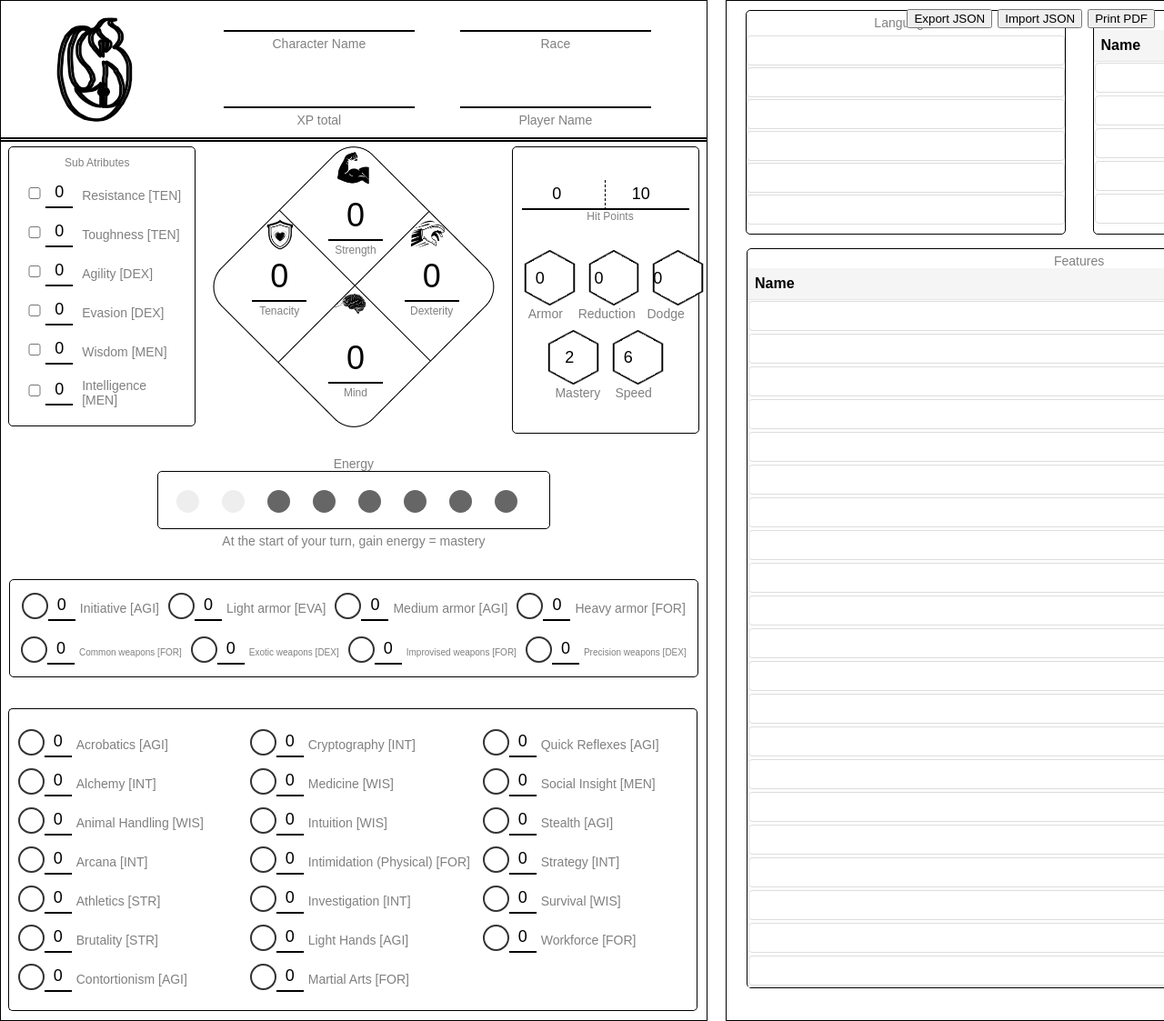
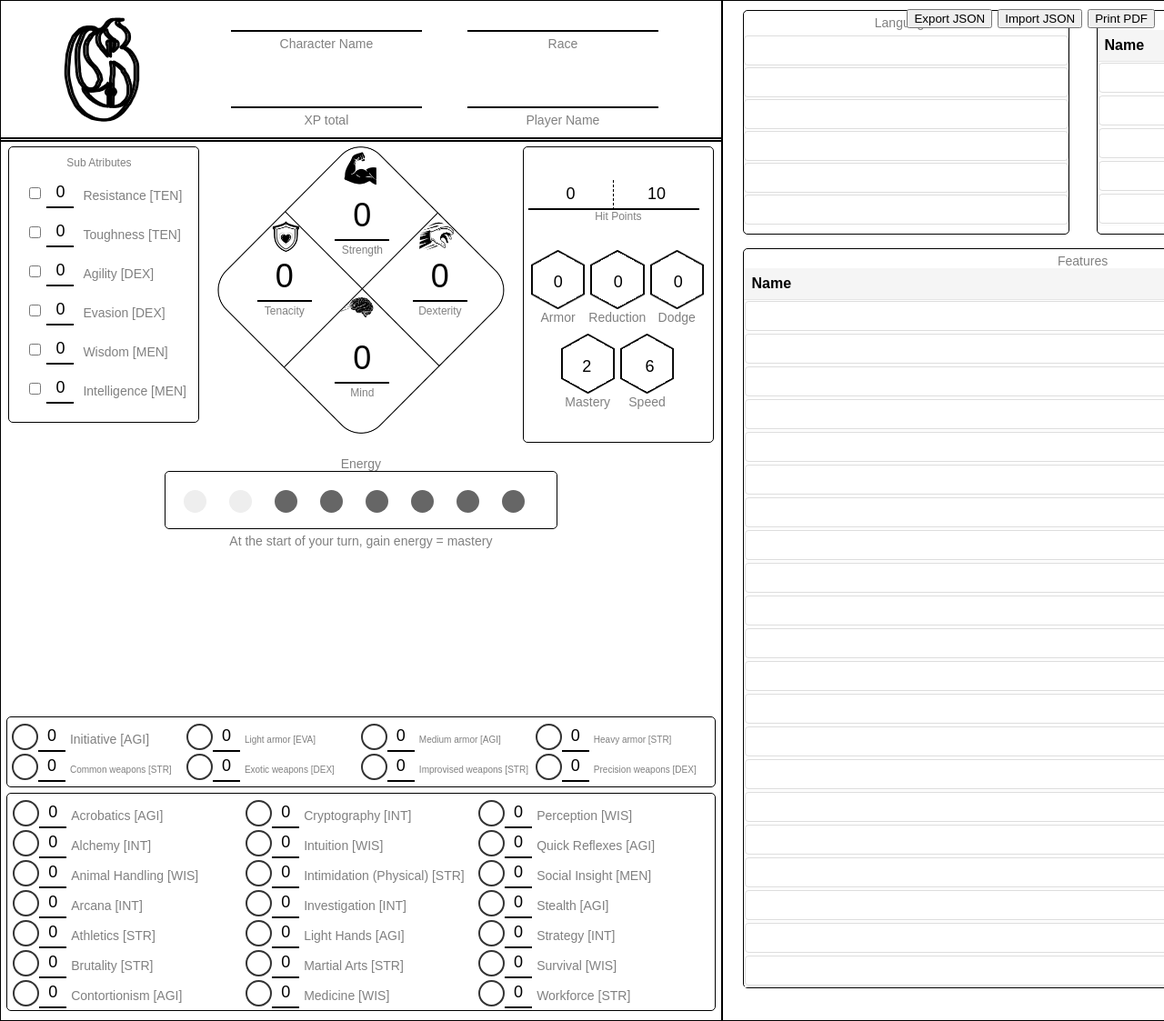
Before and after one commit to HDharder/Gogryo-System, a plain HTML site: page index.html in a window 1280 px wide. Shown: the top 1123 px of the page at 91% size. Drawn offline with Linux system fonts and the light colour scheme.

Commit message:
Update index.html

```diff
--- a/index.html
+++ b/index.html
@@ -82,6 +82,12 @@
       font-size: 14px;
       color: gray;
       margin-top: 5px;
+      -webkit-touch-callout: text; /* iOS Safari */
+        -webkit-user-select: text; /* Safari */
+         -khtml-user-select: text; /* Konqueror HTML */
+           -moz-user-select: text; /* Old versions of Firefox */
+            -ms-user-select: text; /* Internet Explorer/Edge */
+                user-select: text; /* Non-prefixed version, currently supported by Chrome, Edge, Opera and Firefox */
     }
 
     /* --- Menu --- */
@@ -123,6 +129,13 @@
     margin-top: 3px;
     }
 
+    /* Chrome, Safari, Edge, Opera */
+    input::-webkit-outer-spin-button,
+    input::-webkit-inner-spin-button {
+      -webkit-appearance: none;
+      margin: 0;
+    }
+    /* Firefox */
     input[type="number"] {
         -moz-appearance: textfield;
     }
@@ -177,6 +190,16 @@
       display:inline-flex;
       align-items: center;
       gap: 10px;
+      -webkit-touch-callout: none; /* iOS Safari */
+        -webkit-user-select: none; /* Safari */
+         -khtml-user-select: none; /* Konqueror HTML */
+           -moz-user-select: none; /* Old versions of Firefox */
+            -ms-user-select: none; /* Internet Explorer/Edge */
+                user-select: none; /* Non-prefixed version, currently supported by Chrome, Edge, Opera and Firefox */
+    }
+    .bonus-row#equip {
+      width: 25%;
+      max-width: 25%;
     }
 
     .main {
@@ -299,17 +322,17 @@
 
     /* Skills */
     .skills {
-      position: absolute;
+      /*position: absolute;*/
       bottom: 10px;
       left: 1%;
       display: flex;          /* em vez de inline-flex */
       flex-direction: column; /* organiza em coluna */
-      gap: 10px;              /* espaço vertical entre linhas */
-      border: 1px solid #000;
+      /*gap: 10px;              /* espaço vertical entre linhas */
+      /*border: 1px solid #000;
       border-radius: 5px;
       padding-right: 10px;
       padding-top: 20px;
-      padding-bottom: 20px;
+      padding-bottom: 20px;*/
       max-width: 33%;
       width: 33%
     }
@@ -334,7 +357,7 @@
         display: flex;
         justify-content: center;
         align-items: flex-start; /* ou center se quiser centralizar */
-        gap: 20px; /* espaçamento entre páginas na tela */
+        /*gap: 20px; /* espaçamento entre páginas na tela */
       }
     }
 
@@ -641,40 +664,40 @@
     <div class="caption" style="text-align: center;">At the start of your turn, gain energy = mastery</div>
 
     <!-- Body Stats -->
-    <div class="main">
+    <div class="main" style="padding-right: 5px; padding-left: 5px;">
         <div class="bonus-row" style="padding-right: 10px;">
           <input type="number" id="currentLife" class="atbBox" value="0" style="margin-right: -10px;width: 50%;" saveid="currentLife">
           <input type="number" id="maxLife" class="atbBox" readonly style="width: 50%;border-left: 1px dashed #000;" value="10">
         </div>
         <div style="text-align:center; font-size: 12px;margin-top: -10px;color: gray; padding-bottom: 20px;">Hit Points</div>
-        <div class="bonus-row" style="padding-right: 10px;">
+        <div class="bonus-row" style="gap: 0px">
           <img src="bordernew.fw.png" alt="Armor" style="width: 33%;">
           <img src="bordernew.fw.png" alt="Reduction" style="width: 33%;">
           <img src="bordernew.fw.png" alt="Evasion" style="width: 33%;">
         </div>
-        <div class="bonus-row" style="padding-right: 10px; margin-top: -55px;">
+        <div class="bonus-row" style="gap: 0px; margin-top: -55px;">
           <input type="number" id="armormain" style="width: 33%; background: none; border: none;" readonly value="0">
           <input type="number" id="reductionmain" style="width: 33%; background: none; border: none;" readonly value="0">
           <input type="number" id="dodgemain" style="width: 33%; background: none; border: none;" readonly value="0">
         </div>
-        <div class="bonus-row" style="padding-right: 10px; margin-top: 0px;">
+        <div class="bonus-row" style="gap: 0px; margin-top: 0px;">
           <div class="caption" style="width: 33%;text-align: center;">Armor</div>
           <div class="caption" style="width: 33%;text-align: center">Reduction</div>
           <div class="caption" style="width: 33%;text-align: center">Dodge</div>
         </div>
-        <div class="bonus-row" style="padding-right: 10px;">
+        <div class="bonus-row" style="gap: 0px;">
           <div style="width: 16.5%;"></div>
           <img src="bordernew.fw.png" alt="mastery" style="width: 33%;">
           <img src="bordernew.fw.png" alt="Speed" style="width: 33%;">
           <div style="width: 16.5%;"></div>
         </div>
-        <div class="bonus-row" style="padding-right: 10px; margin-top: -55px;">
+        <div class="bonus-row" style="gap: 0px; margin-top: -55px;">
           <div style="width: 16.5%;"></div>
           <input type="number" id="mastery" style="width: 33%; background: none; border: none;" readonly value="2" saveid="mastery">
           <input type="number" id="speedmain" style="width: 33%; background: none; border: none;" readonly value="9">
           <div style="width: 16.5%;"></div>
         </div>
-        <div class="bonus-row" style="padding-right: 10px; margin-top: 0px;">
+        <div class="bonus-row" style="gap: 0px;">
           <div style="width: 16.5%;"></div>
           <div class="caption" style="width: 33%;text-align: center;">Mastery</div>
           <div class="caption" style="width: 33%;text-align: center;">Speed</div>
@@ -683,46 +706,46 @@
     </div>
 
     <!-- Equipment -->
-    <div class="equip" style="bottom: -3%;border: 1px solid #000;border-radius: 5px;width: 97.4%;height: auto;">
-      <div style="width: 100%; height: 50%;display:flex;justify-content: center;align-items: center;gap: 10px;flex-direction:row;">
-        <div class="bonus-row">
+    <div class="equip" style="bottom: -16.5%;border: 1px solid #000;border-radius: 5px;width: 97%;height: auto;padding: 5px;">
+      <div style="width: 100%; height: 50%;display:flex;justify-content: center;align-items: center;flex-direction:row;">
+        <div id="equip" class="bonus-row">
           <div id="quadstate" class="state state-0" value=0 index=20 atb=7 saveid="equipprof1"></div>
           <input type="text" id=20 class="atbBox" readonly style="margin-left: -10px;">
           <div class="caption" style="margin-left: -5px;">Initiative [AGI]</div>
         </div>
-        <div class="bonus-row">
+        <div id="equip" class="bonus-row">
           <div id="quadstate" class="state state-0" value=0 index=21 atb=8 saveid="equipprof2"></div>
           <input type="text" id=21 class="atbBox" readonly style="margin-left: -10px;">
-          <div class="caption" style="margin-left: -5px;">Light armor [EVA]</div>
-        </div>
-        <div class="bonus-row">
+          <div class="caption" style="margin-left: -5px;font-size: 10px">Light armor [EVA]</div>
+        </div>
+        <div id="equip" class="bonus-row">
           <div id="quadstate" class="state state-0" value=0 index=22 atb=7 saveid="equipprof3"></div>
           <input type="text" id=22 class="atbBox" readonly style="margin-left: -10px;">
-          <div class="caption" style="margin-left: -5px;">Medium armor [AGI]</div>
-        </div>
-        <div class="bonus-row">
+          <div class="caption" style="margin-left: -5px;font-size: 10px">Medium armor [AGI]</div>
+        </div>
+        <div id="equip" class="bonus-row">
           <div id="quadstate" class="state state-0" value=0 index=23 atb=1 saveid="equipprof4"></div>
           <input type="text" id=23 class="atbBox" readonly style="margin-left: -10px;">
-          <div class="caption" style="margin-left: -5px;">Heavy armor [FOR]</div>
-        </div>
-      </div>
-      <div style="width: 100%; height: 50%;margin-top: 10px;display:flex;justify-content: center;align-items: center;gap: 10px;flex-direction:row;">
-        <div class="bonus-row">
+          <div class="caption" style="margin-left: -5px;font-size: 10px">Heavy armor [STR]</div>
+        </div>
+      </div>
+      <div style="width: 100%; height: 50%;margin-top: 0px;display:flex;justify-content: center;align-items: center;flex-direction:row;">
+        <div id="equip" class="bonus-row">
           <div id="quadstate" class="state state-0" value=0 index=24 atb=1 saveid="equipprof5"></div>
           <input type="text" id=24 class="atbBox" readonly style="margin-left: -10px;">
-          <div class="caption" style="margin-left: -5px;font-size: 10px">Common weapons [FOR]</div>
-        </div>
-        <div class="bonus-row">
+          <div class="caption" style="margin-left: -5px;font-size: 10px">Common weapons [STR]</div>
+        </div>
+        <div id="equip" class="bonus-row">
           <div id="quadstate" class="state state-0" value=0 index=25 atb=3 saveid="equipprof6"></div>
           <input type="text" id=25 class="atbBox" readonly style="margin-left: -10px;">
           <div class="caption" style="margin-left: -5px;font-size: 10px">Exotic weapons [DEX]</div>
         </div>
-        <div class="bonus-row">
+        <div id="equip" class="bonus-row">
           <div id="quadstate" class="state state-0" value=0 index=26 atb=1 saveid="equipprof7"></div>
           <input type="text" id=26 class="atbBox" readonly style="margin-left: -10px;">
-          <div class="caption" style="margin-left: -5px;font-size: 10px">Improvised weapons [FOR]</div>
-        </div>
-        <div class="bonus-row">
+          <div class="caption" style="margin-left: -5px;font-size: 10px">Improvised weapons [STR]</div>
+        </div>
+        <div id="equip" class="bonus-row">
           <div id="quadstate" class="state state-0" value=0 index=27 atb=3 saveid="equipprof8"></div>
           <input type="text" id=27 class="atbBox" readonly style="margin-left: -10px;">
           <div class="caption" style="margin-left: -5px;font-size: 10px">Precision weapons [DEX]</div>
@@ -731,7 +754,8 @@
     </div>
 
     <!-- Skills -->
-    <div class="skills" style="padding-left: 10px;border-right: none; border-radius: 5px 0px 0px 5px;">
+    <div class="skills" style="position:absolute; padding: 5px; border: 1px solid #000; border-radius: 5px; width: 97%; max-width: none; height: 228px; left: initial;align-items: center;flex-wrap: wrap;">
+    <div class="skills">
       <div class="bonus-row">
         <div id="quadstate" class="state state-0" value=0 index=0 atb=7 saveid="skillsprof01"></div>
         <input type="text" id=0 class="atbBox" readonly style="margin-left: -10px;">
@@ -768,44 +792,49 @@
         <div class="caption" style="margin-left: -5px;">Contortionism [AGI]</div>
       </div>
     </div>
-    <div class="skills" style="padding-left: 10px;margin-left: 33%; border-right: none;border-left: none; border-radius: 0px;">
+    <div class="skills">
       <div class="bonus-row">
         <div id="quadstate" class="state state-0" value=0 index=7 atb=10 saveid="skillsprof08"></div>
         <input type="text" id=7 class="atbBox" readonly style="margin-left: -10px;">
         <div class="caption" style="margin-left: -5px;">Cryptography [INT]</div>
       </div>
       <div class="bonus-row">
+        <div id="quadstate" class="state state-0" value=0 index=9 atb=9 saveid="skillsprof10"></div>
+        <input type="text" id=9 class="atbBox" readonly style="margin-left: -10px;">
+        <div class="caption" style="margin-left: -5px;">Intuition [WIS]</div>
+      </div>
+      <div class="bonus-row">
+        <div id="quadstate" class="state state-0" value=0 index=10 atb=1 saveid="skillsprof11"></div>
+        <input type="text" id=10 class="atbBox" readonly style="margin-left: -10px;">
+        <div class="caption" style="margin-left: -5px;">Intimidation (Physical) [STR]</div>
+      </div>
+      <div class="bonus-row">
+        <div id="quadstate" class="state state-0" value=0 index=11 atb=10 saveid="skillsprof12"></div>
+        <input type="text" id=11 class="atbBox" readonly style="margin-left: -10px;">
+        <div class="caption" style="margin-left: -5px;">Investigation [INT]</div>
+      </div>
+      <div class="bonus-row">
+        <div id="quadstate" class="state state-0" value=0 index=12 atb=7 saveid="skillsprof13"></div>
+        <input type="text" id=12 class="atbBox" readonly style="margin-left: -10px;">
+        <div class="caption" style="margin-left: -5px;">Light Hands [AGI]</div>
+      </div>
+      <div class="bonus-row">
+        <div id="quadstate" class="state state-0" value=0 index=13 atb=1 saveid="skillsprof14"></div>
+        <input type="text" id=13 class="atbBox" readonly style="margin-left: -10px;">
+        <div class="caption" style="margin-left: -5px;">Martial Arts [STR]</div>
+      </div>
+      <div class="bonus-row">
         <div id="quadstate" class="state state-0" value=0 index=8 atb=9 saveid="skillsprof09"></div>
         <input type="text" id=8 class="atbBox" readonly style="margin-left: -10px;">
         <div class="caption" style="margin-left: -5px;">Medicine [WIS]</div>
       </div>
-      <div class="bonus-row">
-        <div id="quadstate" class="state state-0" value=0 index=9 atb=9 saveid="skillsprof10"></div>
-        <input type="text" id=9 class="atbBox" readonly style="margin-left: -10px;">
-        <div class="caption" style="margin-left: -5px;">Intuition [WIS]</div>
-      </div>
-      <div class="bonus-row">
-        <div id="quadstate" class="state state-0" value=0 index=10 atb=1 saveid="skillsprof11"></div>
-        <input type="text" id=10 class="atbBox" readonly style="margin-left: -10px;">
-        <div class="caption" style="margin-left: -5px;">Intimidation (Physical) [FOR]</div>
-      </div>
-      <div class="bonus-row">
-        <div id="quadstate" class="state state-0" value=0 index=11 atb=10 saveid="skillsprof12"></div>
-        <input type="text" id=11 class="atbBox" readonly style="margin-left: -10px;">
-        <div class="caption" style="margin-left: -5px;">Investigation [INT]</div>
-      </div>
-      <div class="bonus-row">
-        <div id="quadstate" class="state state-0" value=0 index=12 atb=7 saveid="skillsprof13"></div>
-        <input type="text" id=12 class="atbBox" readonly style="margin-left: -10px;">
-        <div class="caption" style="margin-left: -5px;">Light Hands [AGI]</div>
-      </div>
-      <div class="bonus-row">
-        <div id="quadstate" class="state state-0" value=0 index=13 atb=1 saveid="skillsprof14"></div>
-        <input type="text" id=13 class="atbBox" readonly style="margin-left: -10px;">
-        <div class="caption" style="margin-left: -5px;">Martial Arts [FOR]</div>
-      </div>
     </div>
-    <div class="skills" style="padding-left: 10px; width: 29%; margin-left: 66%; border-left: none; border-radius: 0px 5px 5px 0px;">
+    <div class="skills">
+      <div class="bonus-row">
+        <div id="quadstate" class="state state-0" value=0 index=28 atb=9 saveid="skillsprof21"></div>
+        <input type="text" id=28 class="atbBox" readonly style="margin-left: -10px;">
+        <div class="caption" style="margin-left: -5px;">Perception [WIS]</div>
+      </div>
       <div class="bonus-row">
         <div id="quadstate" class="state state-0" value=0 index=14 atb=7 saveid="skillsprof15"></div>
         <input type="text" id=14 class="atbBox" readonly style="margin-left: -10px;">
@@ -834,9 +863,10 @@
       <div class="bonus-row">
         <div id="quadstate" class="state state-0" value=0 index=19 atb=1 saveid="skillsprof20"></div>
         <input type="text" id=19 class="atbBox" readonly style="margin-left: -10px;">
-        <div class="caption" style="margin-left: -5px;">Workforce [FOR]</div>
-      </div>
-      <div class="bonus-row" style="padding-bottom: 33px;"></div>
+        <div class="caption" style="margin-left: -5px;">Workforce [STR]</div>
+      </div>
+      <!--<div class="bonus-row" style="padding-bottom: 33px;"></div>-->
+    </div>
     </div>
   </div>
 
@@ -1217,7 +1247,8 @@
       <div style="margin: 10px; align-self:baseline; border: 1px solid #000;border-radius: 5px; width: 45%; height: auto;">
         <div class="caption" style="text-align: center;">Armor</div>
         <div style="display:flex;justify-content: center;align-items: center;gap: 10px;flex-direction:row;border-bottom: 1px dashed #000; padding-bottom: 15px;">
-          <label for="armorSelect">Choose armor:</label>
+          <!-- <label for="armorSelect">Choose armor:</label> -->
+          <label >Choose armor:</label>
           <select id="armorSelect" class="armor-listbox" saveid="armorSelect">
             <option value="0">Unarmored</option>
             <option value="1">Light Armor</option>
```
